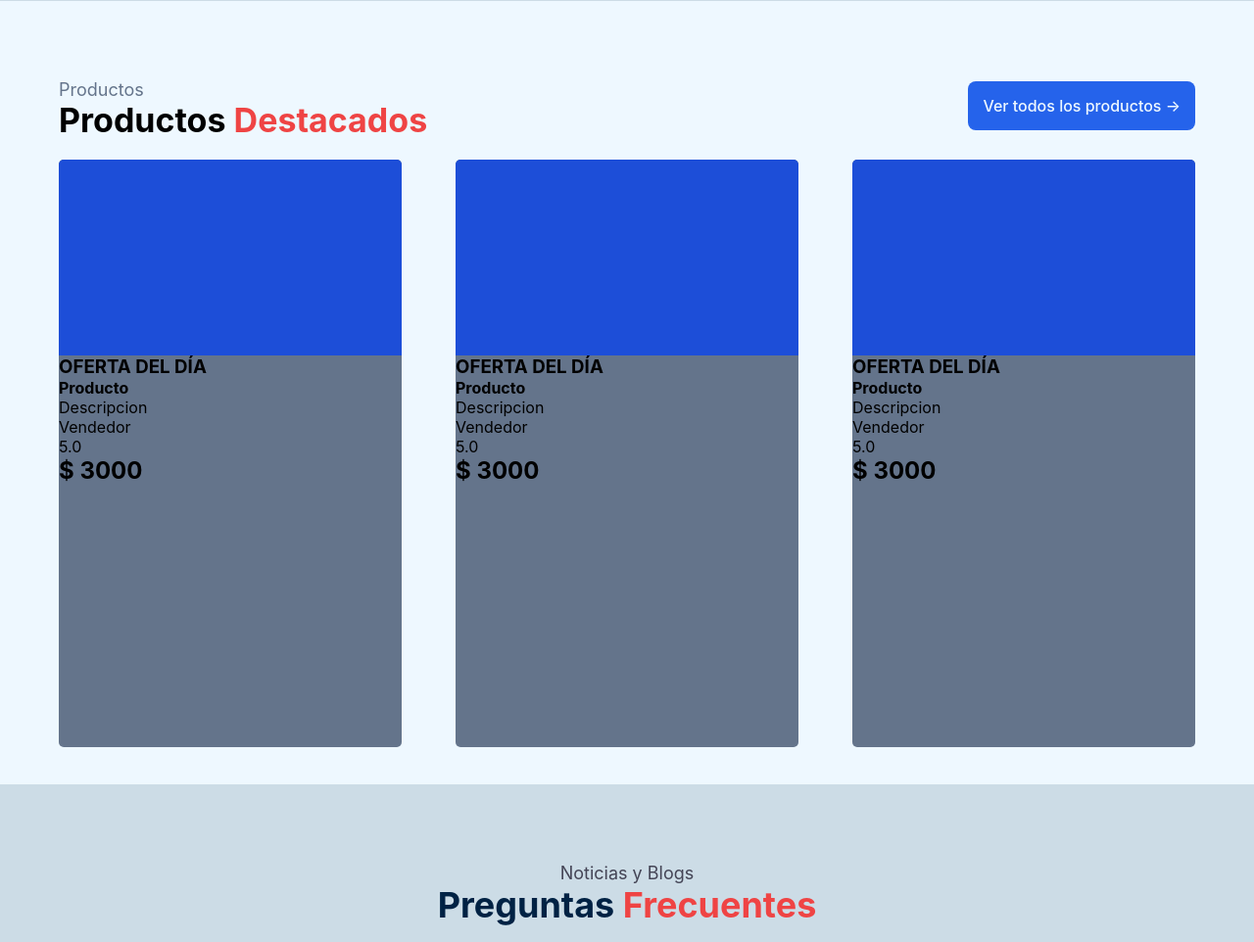
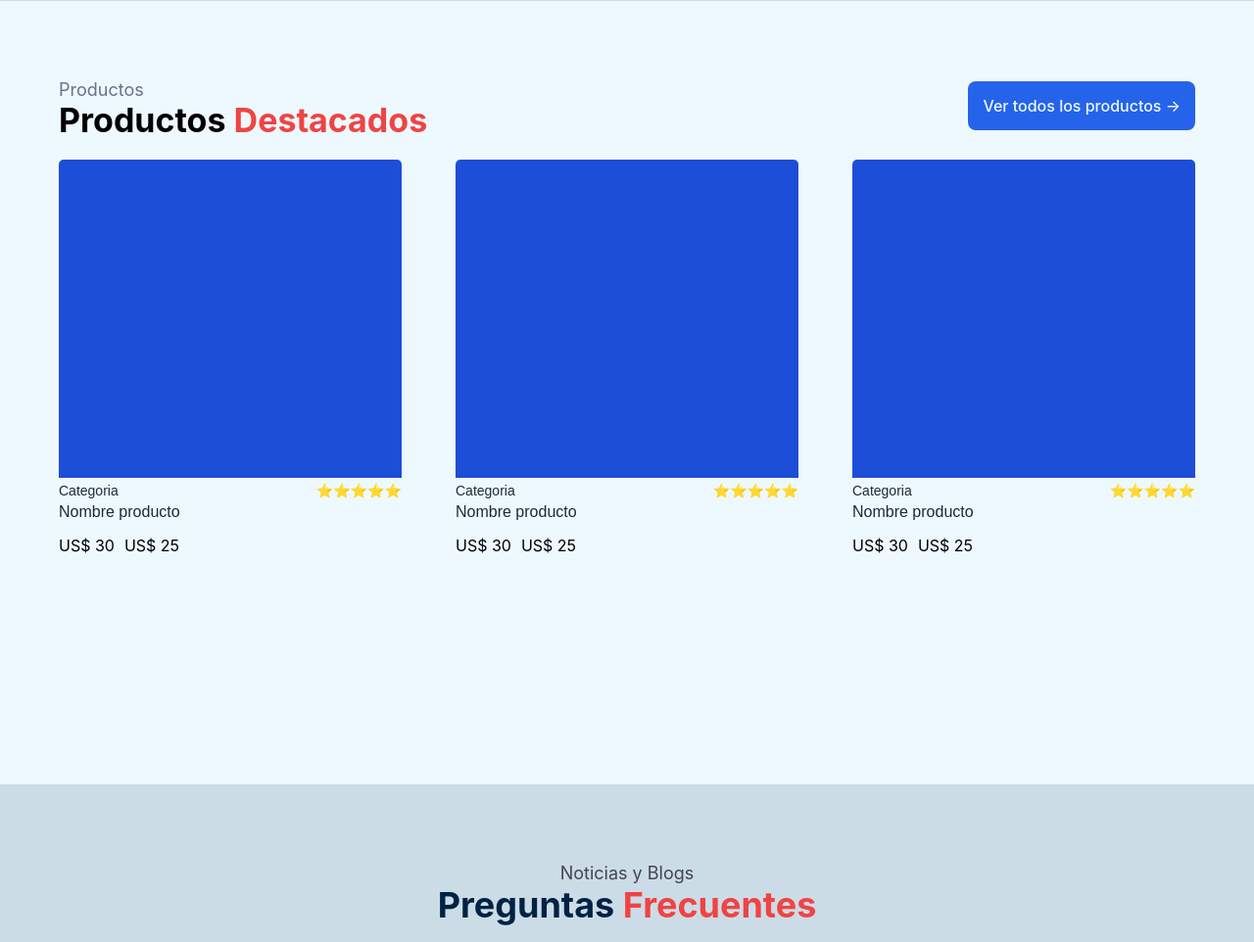
Before and after one commit to Juan-Ignacio-Silva/nexo, a PHP site: page / in a window 1280 px wide. Shown: the part 1674-2636 px from the top of the page at 98% size. Run offline with PHP 8.4, Linux system fonts and the light colour scheme; some libraries are stand-ins or nearby versions.

Commit message:
Cambios en la vista del perfil usuario y cambios de diseño en productos destacados

```diff
--- a/app/views/home/seccion-productos.php
+++ b/app/views/home/seccion-productos.php
@@ -10,51 +10,28 @@
         </div>
 
         <div class="contenedor-cards-productos">
+            <?php
+            for ($i=1;$i <= 3; $i++) {
+            ?>
             <div class="card-productos">
                 <div class="card-header">
                     <img src="" alt="">
                 </div>
                 <div class="cuerpo-card">
-                    <h3>OFERTA DEL DÍA</h3>
-                    <h4>Producto</h4>
-                    <p>Descripcion</p>
-                    <p>Vendedor</p>
-                    <div class="calificacion-producto">
-                        5.0
+                    <div class="header-cuerpo-card">
+                        <p>Categoria</p>
+                        <p>⭐⭐⭐⭐⭐</p>
                     </div>
-                    <h2>$ 3000</h2>
+                    <p class="nombre-producto">Nombre producto</p>
+                    <div class="footer-card">
+                        <p class="precio">US$ 30</p>
+                        <p class="precio-oferta">US$ 25</p>
+                    </div>
                 </div>
             </div>
-            <div class="card-productos">
-                <div class="card-header">
-                    <img src="" alt="">
-                </div>
-                <div class="cuerpo-card">
-                    <h3>OFERTA DEL DÍA</h3>
-                    <h4>Producto</h4>
-                    <p>Descripcion</p>
-                    <p>Vendedor</p>
-                    <div class="calificacion-producto">
-                        5.0
-                    </div>
-                    <h2>$ 3000</h2>
-                </div>
-            </div>
-            <div class="card-productos">
-                <div class="card-header">
-                    <img src="" alt="">
-                </div>
-                <div class="cuerpo-card">
-                    <h3>OFERTA DEL DÍA</h3>
-                    <h4>Producto</h4>
-                    <p>Descripcion</p>
-                    <p>Vendedor</p>
-                    <div class="calificacion-producto">
-                        5.0
-                    </div>
-                    <h2>$ 3000</h2>
-                </div>
-            </div>
+            <?php
+            }
+            ?>
         </div>
     </div>
 </section>
--- a/app/views/usuario/perfil.php
+++ b/app/views/usuario/perfil.php
@@ -13,7 +13,9 @@ $infoUser = Auth::infoUser();
             <li>Mis compras</li>
             <li>Mis ventas</li>
             <li>Configuración</li>
-            <li>Dashboard</li>
+            <?php if (Auth::esAdmin() === true): ?>
+            <a href="<?= BASE_URL ?>admin/dashboard">Dashboard</a>
+            <?php endif; ?>
         </ul>
     </div>
     <div class="vista-informacion-perfil">
--- a/public/css/home/section-productos.css
+++ b/public/css/home/section-productos.css
@@ -64,13 +64,45 @@
 .card-productos {
     width: 350px;
     height: 100%;
-    background-color: #64748b;
     border-radius: 5px;
 }
 
 .card-header {
     width: 100%;
-    height: 200px;
+    height: 325px;
     background-color: #1d4ed8;
     border-radius: 5px 5px 0px 0px;
 }
+
+.cuerpo-card {
+    display: flex;
+    flex-direction: column;
+    gap: 5px;
+}
+
+.header-cuerpo-card {
+    display: flex;
+    width: 100%;
+    justify-content: space-between;
+    margin-top: 5px;
+}
+
+.header-cuerpo-card p {
+    color: #1e293b;
+    font-family: sans-serif, monospace;
+    font-size: 14px;
+}
+
+.nombre-producto {
+    color: #1e293b;
+    font-family: sans-serif, monospace;
+}
+
+.footer-card {
+    display: flex;
+    margin-top: 10px;
+}
+
+.precio {
+    margin-right: 10px;
+}
```
Also changed, not shown: public/css/seccion-productos.css (deleted).
